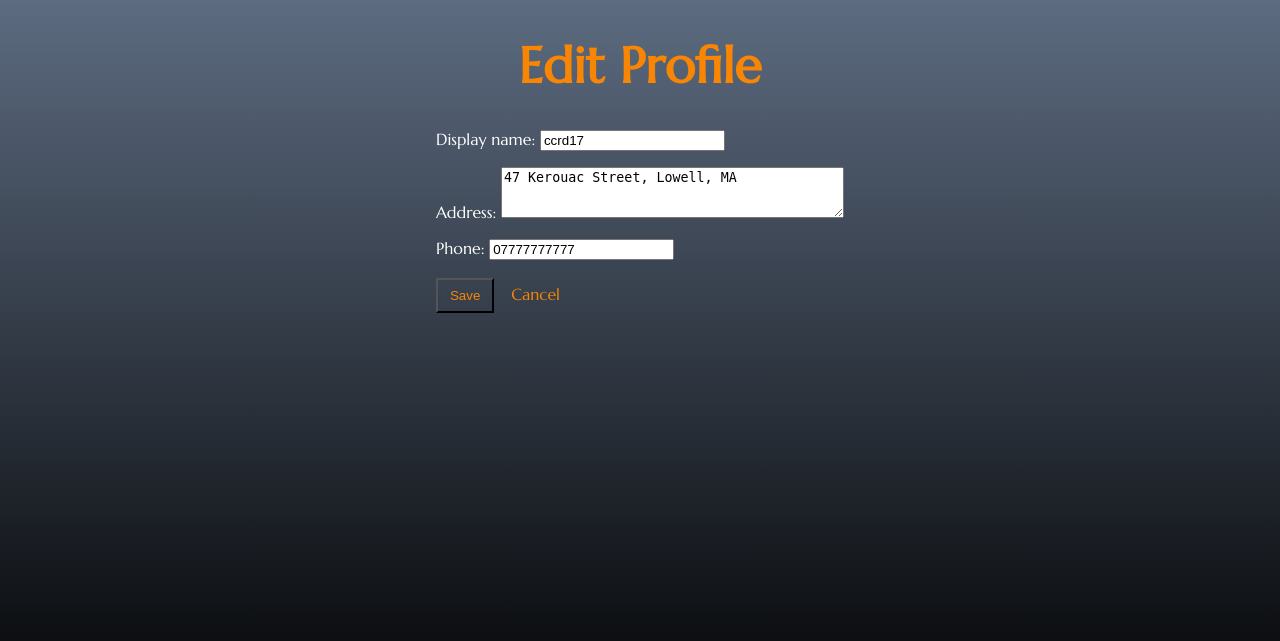
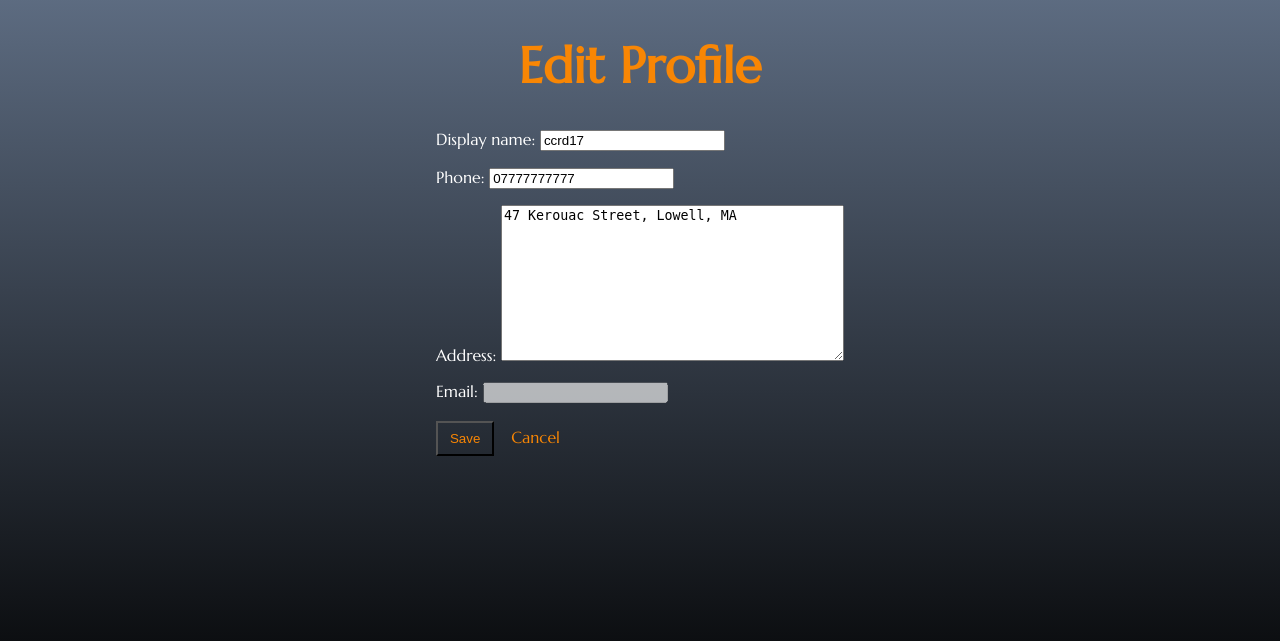
Before and after one commit to ccrd1711/vixi_photography, a Django app: page /accounts/profile/edit/ in a window 1280 px wide. Shown: the part 60-701 px from the top of the page. Run offline with Django 4.2, Linux system fonts and the light colour scheme; a user stored in the database is signed in; data comes from the database, SQL or seed files in the repository; both versions use the stored data as it was after the commit; some libraries are stand-ins or nearby versions.

Commit message:
Rectify issue with email not showing as uneditable field in profile edit section, vital for CX

```diff
--- a/accounts/forms.py
+++ b/accounts/forms.py
@@ -1,10 +1,38 @@
 from django import forms
+from django.contrib.auth.forms import UserCreationForm
+from django.contrib.auth.models import User
+from django.core.exceptions import ValidationError
 from .models import Profile
 
+class SignUpForm(UserCreationForm):
+    email = forms.EmailField(required=True, help_text="We’ll send confirmations here.")
+    class Meta:
+        model = User
+        fields = ("username", "email", "password1", "password2")
+
+    def clean_email(self):
+        email = self.cleaned_data["email"].strip()
+        if User.objects.filter(email__iexact=email).exists():
+            raise ValidationError("An account with this email already exists.")
+        return email
+
+    def save(self, commit=True):
+        user = super().save(commit=False)
+        user.email = self.cleaned_data["email"]
+        if commit:
+            user.save()
+        return user
+
 class ProfileForm(forms.ModelForm):
+    # show user.email read-only in the form
+    email = forms.EmailField(disabled=True, required=False, label="Email")
+
     class Meta:
         model = Profile
-        fields = ["display_name", "address", "phone",]
-        widgets = {
-            "address": forms.Textarea(attrs={"rows": 3})
-        }
+        fields = ["display_name", "phone", "address"]  # no email here
+
+    def __init__(self, *args, **kwargs):
+        user = kwargs.pop("user", None)
+        super().__init__(*args, **kwargs)
+        if user:
+            self.fields["email"].initial = user.email
--- a/accounts/views.py
+++ b/accounts/views.py
@@ -1,13 +1,13 @@
 from django.shortcuts import render, redirect
-from django.contrib.auth.forms import UserCreationForm
 from django.contrib import messages
+from django.contrib.auth import authenticate, login
 from django.contrib.auth.decorators import login_required
 from .models import Profile
-from .forms import ProfileForm
+from .forms import SignUpForm, ProfileForm
 
 def register(request):
     if request.method == "POST":
-        form = UserCreationForm(request.POST)
+        form = SignUpForm(request.POST)
         if form.is_valid():
             user = form.save()
             raw_password = form.cleaned_data["password1"]
@@ -19,7 +19,7 @@
             messages.info(request, "Account created. Please log in.")
             return redirect("login")
     else:
-        form = UserCreationForm()
+        form = SignUpForm()
     return render(request, "accounts/register.html", {"form": form})
 
 @login_required
@@ -31,11 +31,11 @@
 def profile_edit(request):
     profile, _ = Profile.objects.get_or_create(user=request.user)
     if request.method == "POST":
-        form = ProfileForm(request.POST, instance=profile)
+        form = ProfileForm(request.POST, instance=profile, user=request.user)
         if form.is_valid():
             form.save()
             messages.success(request, "Profile updated.")
             return redirect("profile")
     else:
-        form = ProfileForm(instance=profile)
+        form = ProfileForm(instance=profile, user=request.user)
     return render(request, "accounts/profile_edit.html", {"form": form})
--- a/templates/accounts/login.html
+++ b/templates/accounts/login.html
@@ -6,7 +6,7 @@
 <form method="post">
   {% csrf_token %}
   {{ form.as_p }}
-  <a class="act-btn" type="submit" href="{% url 'gallery_index' %}">LOGIN</a>
+  <button class="act-btn" type="submit">LOGIN</button>
 </form>
 <p>Don’t have an account? <a href="{% url 'register' %}">Register here</a>.</p>
 {% endblock %}
```
Also changed, not shown: db.sqlite3.
